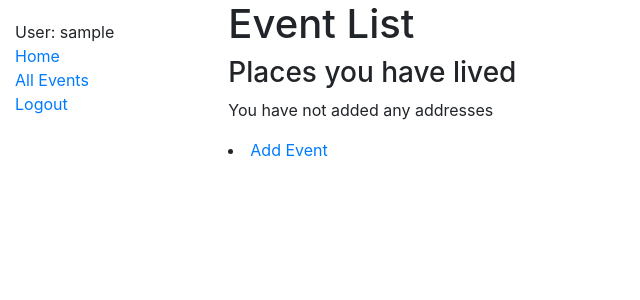
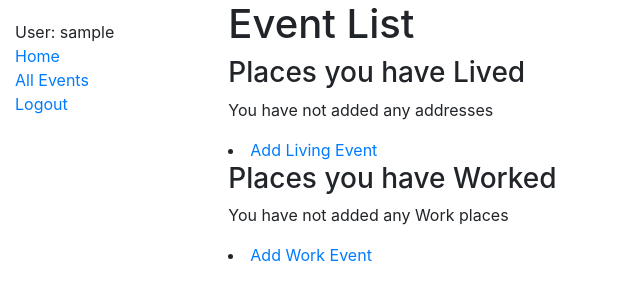
Before and after one commit to bigdogcatverify/verifypoc, a Django app: a page that uses verifypoc/verify/templates/verify/livingitem_list.html in a window 1280 px wide. Shown: the top 300 px of the page, without its empty margins (0-640 px from the left). Run offline with Django 3.2, Linux system fonts and the light colour scheme; the visitor is signed in with stand-in values (Sample User, id 1); data that the repository does not hold is empty; some libraries are stand-ins or nearby versions.

```diff
--- a/verifypoc/verify/templates/verify/livingitem_list.html
+++ b/verifypoc/verify/templates/verify/livingitem_list.html
@@ -2,16 +2,28 @@
 
 {% block content %}
   <h1>Event List</h1>
-  <h3>Places you have lived</h3>
-  {% if object_list %}
+  <h3>Places you have Lived</h3>
+  {% if my_event_list %}
   <ul>
-    {% for object in object_list %}
+    {% for object in my_event_list %}
         {{ object.address }}
     {% endfor %}
-    <li><a href="{% url 'add_event' %}">Add Event</a></li>
+    <li><a href="{% url 'add_event' %}">Add Living Event</a></li>
   </ul>
   {% else %}
     <p>You have not added any addresses</p>
-     <li><a href="{% url 'add_event' %}">Add Event</a></li>
+     <li><a href="{% url 'add_event' %}">Add Living Event</a></li>
+  {% endif %}
+   <h3>Places you have Worked</h3>
+  {% if work_history_list %}
+  <ul>
+    {% for object in work_history_list %}
+        {{ object.work_place }}
+    {% endfor %}
+    <li><a href="{% url 'add_work_event' %}">Add Work Event</a></li>
+  </ul>
+  {% else %}
+    <p>You have not added any Work places</p>
+     <li><a href="{% url 'add_work_event' %}">Add Work Event</a></li>
   {% endif %}
 {% endblock %}
--- a/verifypoc/verify/urls.py
+++ b/verifypoc/verify/urls.py
@@ -5,5 +5,6 @@ from . import views
 urlpatterns = [
     path('', views.hello_world, name='hello_world'),
     path('events/', views.EventListView.as_view(), name='events'),
-    path('add_event/', views.add_event, name='add_event')
+    path('add_event/', views.add_event, name='add_event'),
+    path('add_work_event/', views.add_work_event, name='add_work_event')
 ]
--- a/verifypoc/verify/views.py
+++ b/verifypoc/verify/views.py
@@ -7,8 +7,8 @@ from django.urls import reverse
 from django.views import generic
 from django.contrib.auth.mixins import LoginRequiredMixin
 
-from .models import LivingItem
-from .forms import EnterLivingForm
+from .models import LivingItem, WorkItem
+from .forms import EnterLivingForm, EnterWorkForm
 
 
 @login_required
@@ -19,7 +19,17 @@ def hello_world(request):
 class EventListView(LoginRequiredMixin, generic.ListView):
     model = LivingItem
     context_object_name = 'my_event_list'
-    queryset = LivingItem.objects.all()
+
+    def get_context_data(self, **kwargs):
+        context = super(EventListView, self).get_context_data(**kwargs)
+        context.update({
+            'work_history_list': WorkItem.objects.all(),
+        })
+
+        return context
+
+    def get_queryset(self):
+        return LivingItem.objects.all()
 
 
 @login_required
@@ -47,3 +57,30 @@ def add_event(request):
     }
 
     return render(request, 'verify/event_added.html', context)
+
+
+@login_required
+def add_work_event(request):
+
+    if request.method == 'POST':
+
+        form = EnterWorkForm(request.POST)
+
+        if form.is_valid():
+            new_item = WorkItem()
+            new_item.start_date = form.cleaned_data['start_date']
+            new_item.end_date = form.cleaned_data['end_date']
+            new_item.work_place = form.cleaned_data['work_place']
+            new_item.verifier = form.cleaned_data['verifier']
+            new_item.save()
+
+            return HttpResponseRedirect(reverse('hello_world'))
+
+    else:
+        form = EnterWorkForm()
+
+    context = {
+        'form': form
+    }
+
+    return render(request, 'verify/event_added.html', context)
```
Also changed, not shown: verifypoc/verify/forms.py (+33 -0 lines), verifypoc/verify/models.py (+22 -1 lines).
